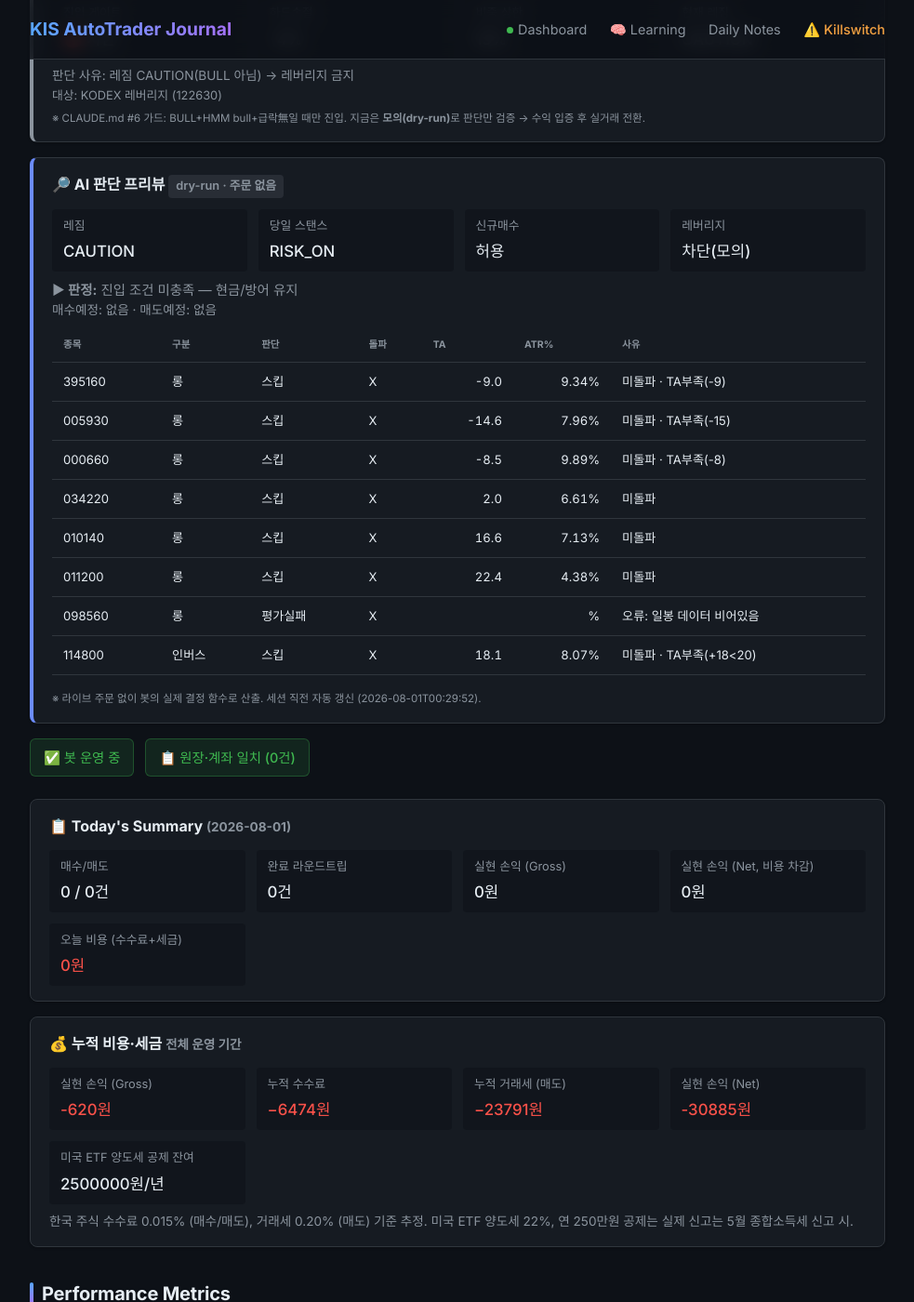
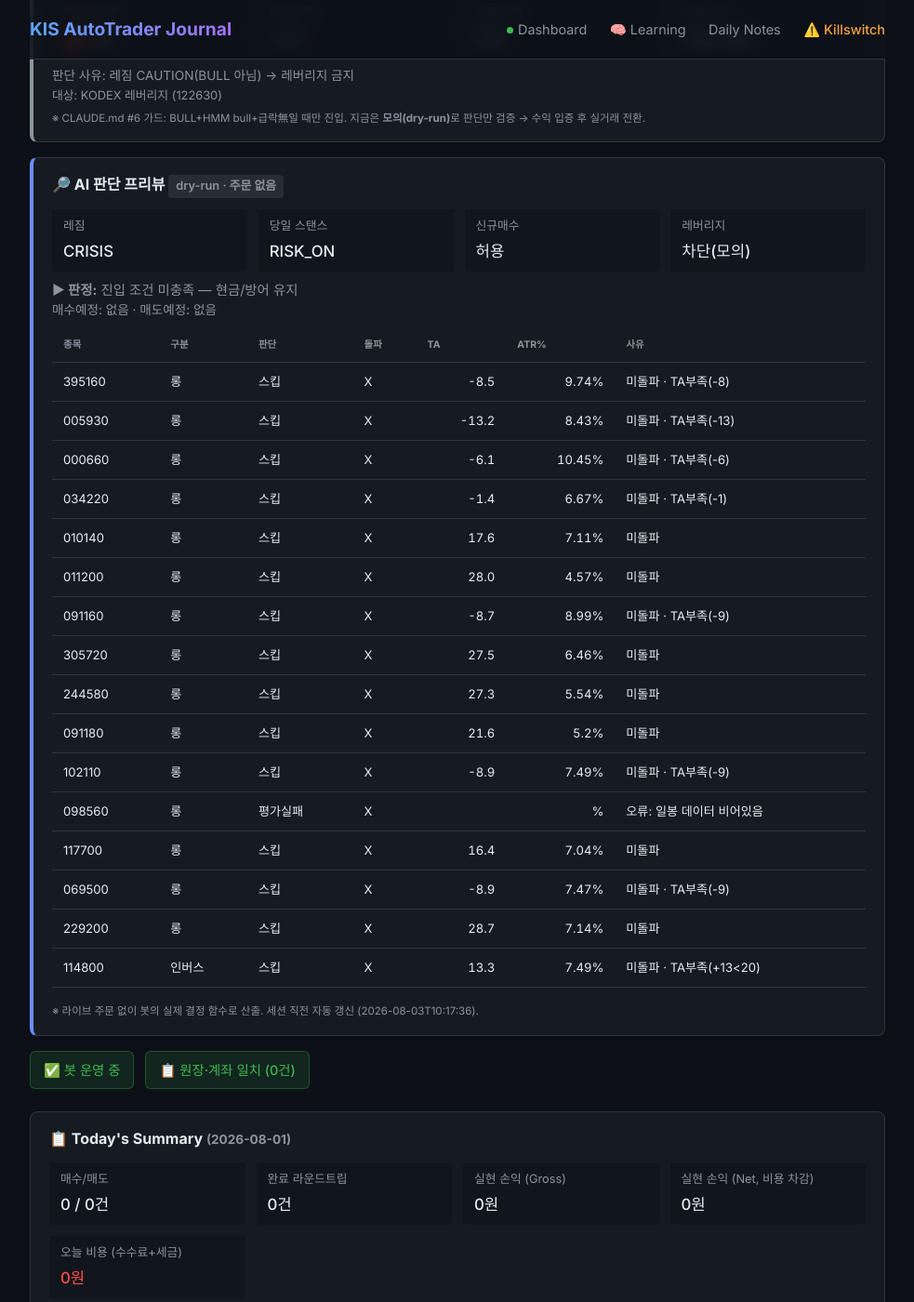
Before and after one commit to BudongJW/kis-trading-journal, a Jekyll site: the page built from index.html, in a window 1280 px wide and 1400 px high, scrolled down 667 px. Shown: the whole window at 93% size, without its empty margins (148-1131 px from the left). Built offline with Jekyll 4.4.1, drawn with Linux system fonts in a browser that asks for light colours; nearby versions of some CDN libraries.

Commit message:
auto: dry-run preview 08-03 01:18Z

```diff
--- a/_data/dry_run.json
+++ b/_data/dry_run.json
@@ -1,73 +1,83 @@
 {
-  "generated_at": "2026-08-01T00:29:52",
+  "generated_at": "2026-08-03T10:17:36",
   "mode": "DRY-RUN (읽기 전용, 주문 없음)",
   "market": {
-    "regime": "CAUTION",
+    "regime": "CRISIS",
     "regime_blind": false,
-    "regime_detail": "카나리아 1/2 음전환",
+    "regime_detail": "카나리아 1/2 음전환 | ⚡급락 트리거 CRISIS → CAUTION에서 CRISIS 격상 (급락 CRISIS (1일 -8.3%, 3일 +11.6%))",
     "day_stance": "RISK_ON",
     "day_stance_forced": true,
-    "briefing": "오늘 스탠스 수동강제 공격(RISK_ON) · 레짐 CAUTION·신뢰도 26% · 美 오버나이트 bullish(+2.8%) · 고변동(100.0%ile) · 예산 100%·최대 3종목·허용 롱/레버리지",
+    "briefing": "오늘 스탠스 수동강제 공격(RISK_ON) · 레짐 CRISIS·신뢰도 44% · 美 오버나이트 bullish(+1.0%) · 고변동(98.0%ile) · 예산 100%·최대 3종목·허용 롱/레버리지",
     "blocks_new_buys": false
   },
   "gates": {
     "leverage_dry_run": true,
     "leverage_gate_allowed": false,
-    "leverage_gate_reason": "레짐 CAUTION(BULL 아님) → 레버리지 금지"
+    "leverage_gate_reason": "레짐 CRISIS(BULL 아님) → 레버리지 금지"
   },
   "account": {
-    "cash": 24022,
-    "holdings_readable": "없음/조회실패"
+    "cash": 23638,
+    "holdings_readable": {
+      "114800": 19
+    }
   },
-  "holdings_risk": [],
+  "holdings_risk": [
+    {
+      "symbol": "114800",
+      "qty": 19,
+      "price": 1139,
+      "would_sell": false,
+      "reason": ""
+    }
+  ],
   "entry_candidates": [
     {
       "symbol": "395160",
       "type": "롱",
       "decision": "스킵",
       "breakout": false,
-      "ta": -9.0,
-      "atr_pct": 9.34,
+      "ta": -8.5,
+      "atr_pct": 9.74,
       "fee_gate_ok": true,
-      "why_skip": "미돌파 · TA부족(-9)"
+      "why_skip": "미돌파 · TA부족(-8)"
     },
     {
       "symbol": "005930",
       "type": "롱",
       "decision": "스킵",
       "breakout": false,
-      "ta": -14.6,
-      "atr_pct": 7.96,
+      "ta": -13.2,
+      "atr_pct": 8.43,
       "fee_gate_ok": true,
-      "why_skip": "미돌파 · TA부족(-15)"
+      "why_skip": "미돌파 · TA부족(-13)"
     },
     {
       "symbol": "000660",
       "type": "롱",
       "decision": "스킵",
       "breakout": false,
-      "ta": -8.5,
-      "atr_pct": 9.89,
+      "ta": -6.1,
+      "atr_pct": 10.45,
       "fee_gate_ok": true,
-      "why_skip": "미돌파 · TA부족(-8)"
+      "why_skip": "미돌파 · TA부족(-6)"
     },
     {
       "symbol": "034220",
       "type": "롱",
       "decision": "스킵",
       "breakout": false,
-      "ta": 2.0,
-      "atr_pct": 6.61,
+      "ta": -1.4,
+      "atr_pct": 6.67,
       "fee_gate_ok": true,
-      "why_skip": "미돌파"
+      "why_skip": "미돌파 · TA부족(-1)"
     },
     {
       "symbol": "010140",
       "type": "롱",
       "decision": "스킵",
       "breakout": false,
-      "ta": 16.6,
-      "atr_pct": 7.13,
+      "ta": 17.6,
+      "atr_pct": 7.11,
       "fee_gate_ok": true,
       "why_skip": "미돌파"
     },
@@ -76,10 +86,60 @@
       "type": "롱",
       "decision": "스킵",
       "breakout": false,
-      "ta": 22.4,
-      "atr_pct": 4.38,
+      "ta": 28.0,
+      "atr_pct": 4.57,
       "fee_gate_ok": true,
       "why_skip": "미돌파"
+    },
+    {
+      "symbol": "091160",
+      "type": "롱",
+      "decision": "스킵",
+      "breakout": false,
+      "ta": -8.7,
+      "atr_pct": 8.99,
+      "fee_gate_ok": true,
+      "why_skip": "미돌파 · TA부족(-9)"
+    },
+    {
+      "symbol": "305720",
+      "type": "롱",
+      "decision": "스킵",
+      "breakout": false,
+      "ta": 27.5,
+      "atr_pct": 6.46,
+      "fee_gate_ok": true,
+      "why_skip": "미돌파"
+    },
+    {
+      "symbol": "244580",
+      "type": "롱",
+      "decision": "스킵",
+      "breakout": false,
+      "ta": 27.3,
+      "atr_pct": 5.54,
+      "fee_gate_ok": true,
+      "why_skip": "미돌파"
+    },
+    {
+      "symbol": "091180",
+      "type": "롱",
+      "decision": "스킵",
+      "breakout": false,
+      "ta": 21.6,
+      "atr_pct": 5.2,
+      "fee_gate_ok": true,
+      "why_skip": "미돌파"
+    },
+    {
+      "symbol": "102110",
+      "type": "롱",
+      "decision": "스킵",
+      "breakout": false,
+      "ta": -8.9,
+      "atr_pct": 7.49,
+      "fee_gate_ok": true,
+      "why_skip": "미돌파 · TA부족(-9)"
     },
     {
       "symbol": "098560",
@@ -88,75 +148,150 @@
       "why_skip": "오류: 일봉 데이터 비어있음"
     },
     {
+      "symbol": "117700",
+      "type": "롱",
+      "decision": "스킵",
+      "breakout": false,
+      "ta": 16.4,
+      "atr_pct": 7.04,
+      "fee_gate_ok": true,
+      "why_skip": "미돌파"
+    },
+    {
+      "symbol": "069500",
+      "type": "롱",
+      "decision": "스킵",
+      "breakout": false,
+      "ta": -8.9,
+      "atr_pct": 7.47,
+      "fee_gate_ok": true,
+      "why_skip": "미돌파 · TA부족(-9)"
+    },
+    {
+      "symbol": "229200",
+      "type": "롱",
+      "decision": "스킵",
+      "breakout": false,
+      "ta": 28.7,
+      "atr_pct": 7.14,
+      "fee_gate_ok": true,
+      "why_skip": "미돌파"
+    },
+    {
       "symbol": "114800",
       "type": "인버스",
       "entry_via": "-",
       "decision": "스킵",
       "breakout": false,
-      "ta": 18.1,
-      "atr_pct": 8.07,
+      "ta": 13.3,
+      "atr_pct": 7.49,
       "fee_gate_ok": true,
-      "why_skip": "미돌파 · TA부족(+18<20)"
+      "why_skip": "미돌파 · TA부족(+13<20)"
     }
   ],
   "gap_recovery": {
     "enabled_live": true,
-    "now_kst": "00:30",
+    "now_kst": "10:18",
     "window": "09:00~09:20",
     "candidates": [
       {
         "symbol": "395160",
         "name": "KODEX 미국나스닥100TR",
         "decision": "스킵",
-        "gap_open_pct": 19.86,
-        "intraday_pct": 8.46,
+        "gap_open_pct": -1.36,
+        "intraday_pct": -3.94,
         "in_window": false,
-        "reason": "개장윈도(09:00~09:20) 경과 — 추격 방지"
+        "reason": "CRISIS 레짐 제외"
       },
       {
         "symbol": "005930",
         "name": "삼성전자",
         "decision": "스킵",
-        "gap_open_pct": 24.15,
-        "intraday_pct": 2.14,
+        "gap_open_pct": -5.52,
+        "intraday_pct": -2.02,
         "in_window": false,
-        "reason": "개장윈도(09:00~09:20) 경과 — 추격 방지"
+        "reason": "CRISIS 레짐 제외"
       },
       {
         "symbol": "000660",
         "name": "SK하이닉스",
         "decision": "스킵",
-        "gap_open_pct": 28.37,
-        "intraday_pct": 1.24,
+        "gap_open_pct": -4.42,
+        "intraday_pct": -3.47,
         "in_window": false,
-        "reason": "개장윈도(09:00~09:20) 경과 — 추격 방지"
+        "reason": "CRISIS 레짐 제외"
       },
       {
         "symbol": "034220",
         "name": "LG디스플레이",
         "decision": "스킵",
-        "gap_open_pct": 6.56,
-        "intraday_pct": 1.21,
+        "gap_open_pct": -2.71,
+        "intraday_pct": 2.01,
         "in_window": false,
-        "reason": "개장윈도(09:00~09:20) 경과 — 추격 방지"
+        "reason": "CRISIS 레짐 제외"
       },
       {
         "symbol": "010140",
         "name": "삼성중공업",
         "decision": "스킵",
-        "gap_open_pct": 2.68,
-        "intraday_pct": 1.18,
+        "gap_open_pct": -1.64,
+        "intraday_pct": -0.48,
         "in_window": false,
-        "reason": "개장윈도(09:00~09:20) 경과 — 추격 방지"
+        "reason": "CRISIS 레짐 제외"
       },
       {
         "symbol": "011200",
         "name": "HMM",
         "decision": "스킵",
-        "gap_open_pct": 0.97,
-        "intraday_pct": 0.48,
+        "gap_open_pct": -1.43,
+        "intraday_pct": -0.73,
         "in_window": false,
-        "reason": "개장윈도(09:00~09:20) 경과 — 추격 방지"
+        "reason": "CRISIS 레짐 제외"
+      },
+      {
+        "symbol": "091160",
+        "name": "KODEX 반도체",
+        "decision": "스킵",
+        "gap_open_pct": -4.9,
+        "intraday_pct": -1.83,
+        "in_window": false,
+        "reason": "CRISIS 레짐 제외"
+      },
+      {
+        "symbol": "305720",
+        "name": "KODEX 2차전지",
+        "decision": "스킵",
+        "gap_open_pct": -2.74,
+        "intraday_pct": -1.89,
+        "in_window": false,
+        "reason": "CRISIS 레짐 제외"
+      },
+      {
+        "symbol": "244580",
+        "name": "KODEX 바이오",
+        "decision": "스킵",
+        "gap_open_pct": -1.62,
+        "intraday_pct": 5.56,
+        "in_window": false,
+        "reason": "CRISIS 레짐 제외"
+      },
+      {
+        "symbol": "091180",
+        "name": "KODEX 자동차",
+        "decision": "스킵",
+        "gap_open_pct": -2.13,
+        "intraday_pct": 1.9,
+        "in_window": false,
+        "reason": "CRISIS 레짐 제외"
+      },
+      {
+        "symbol": "102110",
+        "name": "KODEX 금융",
+        "decision": "스킵",
+        "gap_open_pct": -7.61,
+        "intraday_pct": -1.4,
+        "in_window": false,
+        "reason": "CRISIS 레짐 제외"
       },
       {
         "symbol": "098560",
@@ -166,22 +301,49 @@
         "intraday_pct": 0.0,
         "in_window": false,
         "reason": "가격데이터 부족(시가/전일종가 없음)"
+      },
+      {
+        "symbol": "117700",
+        "name": "KODEX 철강",
+        "decision": "스킵",
+        "gap_open_pct": -0.63,
+        "intraday_pct": 2.71,
+        "in_window": false,
+        "reason": "CRISIS 레짐 제외"
+      },
+      {
+        "symbol": "069500",
+        "name": "KODEX KOSPI200",
+        "decision": "스킵",
+        "gap_open_pct": -6.29,
+        "intraday_pct": -2.38,
+        "in_window": false,
+        "reason": "CRISIS 레짐 제외"
+      },
+      {
+        "symbol": "229200",
+        "name": "KODEX KOSDAQ150",
+        "decision": "스킵",
+        "gap_open_pct": -3.1,
+        "intraday_pct": 4.99,
+        "in_window": false,
+        "reason": "CRISIS 레짐 제외"
       }
     ]
   },
   "morning_momentum": {
     "enabled_live": true,
-    "now_kst": "00:30",
+    "now_kst": "10:18",
     "window": "09:00~14:00",
     "up_th": 0.6,
     "down_th": 0.6,
     "benchmark": "069500",
-    "direction": "none",
-    "in_window": false,
-    "move_pct": 24.17,
-    "intraday_pct": 11.15,
-    "would_enter": false,
-    "reason": "윈도 밖(00:30∉09:00~14:00)"
+    "direction": "inverse",
+    "in_window": true,
+    "move_pct": -8.45,
+    "intraday_pct": -2.31,
+    "would_enter": true,
+    "reason": "하락 아침추세 (전일대비 -8.45%, 시가대비 -2.31%)"
   },
   "us_entry_candidates": [
     {
@@ -197,52 +359,55 @@
       "symbol": "SCHG",
       "type": "long",
       "decision": "스킵",
-      "breakout": false,
-      "ta": 5.2,
-      "atr_pct": 1.12,
-      "why_skip": "미돌파 · TA부족(+5)"
+      "breakout": true,
+      "ta": -6.0,
+      "atr_pct": 1.14,
+      "why_skip": "TA부족(-6)"
     },
     {
       "symbol": "XLF",
       "type": "long",
       "decision": "스킵",
       "breakout": false,
-      "ta": -7.4,
-      "atr_pct": 1.12,
-      "why_skip": "미돌파 · TA부족(-7)"
+      "ta": -7.8,
+      "atr_pct": 1.13,
+      "why_skip": "미돌파 · TA부족(-8)"
     },
     {
       "symbol": "SH",
       "type": "inverse",
       "decision": "스킵",
-      "breakout": true,
-      "ta": 4.2,
-      "atr_pct": 0.93,
-      "why_skip": "TA부족(+4)"
+      "breakout": false,
+      "ta": 13.2,
+      "atr_pct": 0.96,
+      "why_skip": "미돌파 · TA부족(+13)"
     },
     {
       "symbol": "PSQ",
       "type": "inverse",
       "decision": "스킵",
-      "why_skip": "재진입쿨다운(2일, churn방지)"
+      "breakout": false,
+      "ta": 5.8,
+      "atr_pct": 1.67,
+      "why_skip": "미돌파 · TA부족(+6)"
     },
     {
       "symbol": "TLT",
       "type": "defensive",
       "decision": "스킵",
       "breakout": false,
-      "ta": -0.2,
-      "atr_pct": 0.56,
-      "why_skip": "미돌파 · TA부족(-0) · 수수료게이트"
+      "ta": -1.1,
+      "atr_pct": 0.57,
+      "why_skip": "미돌파 · TA부족(-1) · 수수료게이트"
     },
     {
       "symbol": "SHY",
       "type": "defensive",
       "decision": "스킵",
-      "breakout": false,
-      "ta": 14.1,
+      "breakout": true,
+      "ta": 5.3,
       "atr_pct": 0.08,
-      "why_skip": "미돌파 · TA부족(+14) · 수수료게이트"
+      "why_skip": "TA부족(+5) · 수수료게이트"
     }
   ],
   "us_summary": {
```
